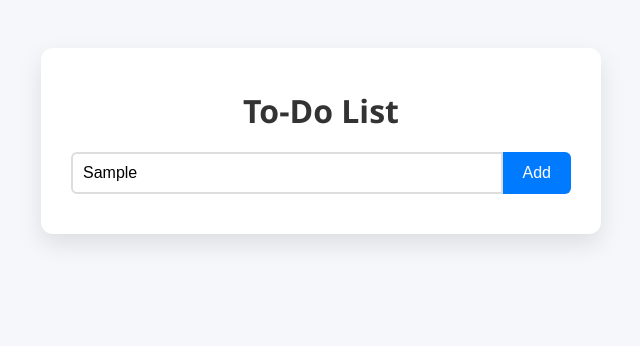
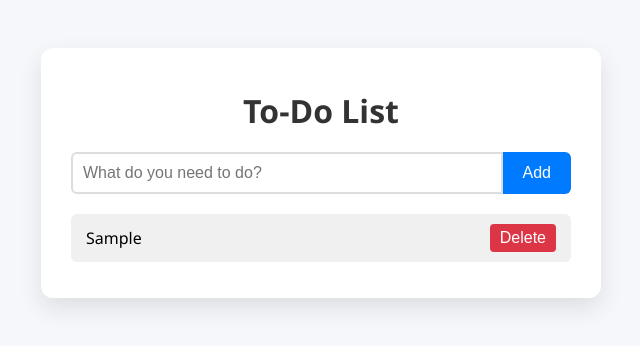
Before and after one commit to n9rendra/tasker_to-do, a plain HTML site: page index.html in a window 1280 px wide. Both pictures are taken after typing "Sample" into the empty fields and a click on the button "Add". Shown: the whole page, without its empty margins (319-959 px from the left). Drawn offline with Linux system fonts and the light colour scheme.

Commit message:
Update index.html

```diff
--- a/index.html
+++ b/index.html
@@ -1,19 +1,164 @@
 <!DOCTYPE html>
 <html lang="en">
   <head>
-  <meta charset="UTF-8">
+    <meta charset="UTF-8" />
     <title>To-Do List</title>
-  <link rel="stylesheet" href="style.css">
+    <style>
+      body {
+        font-family: "Segoe UI", sans-serif;
+        background: #f5f7fa;
+        padding: 40px;
+        display: flex;
+        justify-content: center;
+      }
+
+      .container {
+        width: 100%;
+        max-width: 500px;
+        background: white;
+        padding: 20px 30px;
+        box-shadow: 0 10px 25px rgba(0, 0, 0, 0.1);
+        border-radius: 12px;
+      }
+
+      h1 {
+        text-align: center;
+        color: #333;
+        margin-bottom: 20px;
+      }
+
+      .input-group {
+        display: flex;
+        margin-bottom: 20px;
+      }
+
+      input[type="text"] {
+        flex: 1;
+        padding: 10px;
+        border: 2px solid #ddd;
+        border-radius: 6px 0 0 6px;
+        outline: none;
+        font-size: 16px;
+      }
+
+      button {
+        padding: 10px 20px;
+        border: none;
+        background-color: #007bff;
+        color: white;
+        font-size: 16px;
+        cursor: pointer;
+        border-radius: 0 6px 6px 0;
+        transition: background 0.2s;
+      }
+
+      button:hover {
+        background-color: #0056b3;
+      }
+
+      ul {
+        list-style: none;
+        padding: 0;
+      }
+
+      li {
+        display: flex;
+        justify-content: space-between;
+        align-items: center;
+        background: #f0f0f0;
+        padding: 10px 15px;
+        margin-bottom: 10px;
+        border-radius: 6px;
+      }
+
+      li span {
+        flex-grow: 1;
+        cursor: pointer;
+      }
+
+      li span.done {
+        text-decoration: line-through;
+        color: gray;
+      }
+
+      li button {
+        background-color: #dc3545;
+        border: none;
+        color: white;
+        padding: 5px 10px;
+        border-radius: 4px;
+        cursor: pointer;
+      }
+
+      li button:hover {
+        background-color: #c82333;
+      }
+    </style>
   </head>
   <body>
     <div class="container">
       <h1>To-Do List</h1>
       <div class="input-group">
-      <input type="text" id="taskInput" placeholder="What do you need to do?" />
+        <input
+          type="text"
+          id="taskInput"
+          placeholder="What do you need to do?"
+        />
         <button onclick="addTask()">Add</button>
       </div>
       <ul id="taskList"></ul>
     </div>
-  <script src="script.js">
+
+    <script>
+      const taskInput = document.getElementById("taskInput");
+      const taskList = document.getElementById("taskList");
+
+      let tasks = JSON.parse(localStorage.getItem("tasks")) || [];
+
+      // Load tasks from localStorage
+      window.onload = () => {
+        tasks.forEach((task) => renderTask(task));
+      };
+
+      function addTask() {
+        const taskText = taskInput.value.trim();
+        if (taskText === "") return;
+
+        const newTask = { text: taskText, done: false };
+        tasks.push(newTask);
+        updateLocalStorage();
+        renderTask(newTask);
+        taskInput.value = "";
+      }
+
+      function renderTask(task) {
+        const li = document.createElement("li");
+
+        const span = document.createElement("span");
+        span.innerText = task.text;
+        if (task.done) span.classList.add("done");
+        span.onclick = () => {
+          task.done = !task.done;
+          span.classList.toggle("done");
+          updateLocalStorage();
+        };
+
+        const deleteBtn = document.createElement("button");
+        deleteBtn.innerText = "Delete";
+        deleteBtn.onclick = () => {
+          tasks = tasks.filter((t) => t !== task);
+          taskList.removeChild(li);
+          updateLocalStorage();
+        };
+
+        li.appendChild(span);
+        li.appendChild(deleteBtn);
+        taskList.appendChild(li);
+      }
+
+      function updateLocalStorage() {
+        localStorage.setItem("tasks", JSON.stringify(tasks));
+      }
+    </script>
   </body>
 </html>
```
Lines whose indentation alone changed are shown as unchanged.
